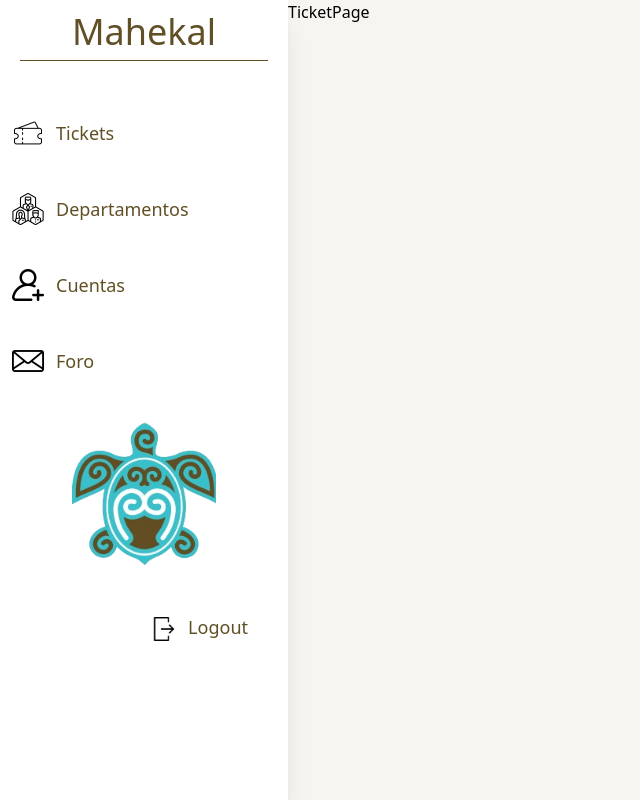
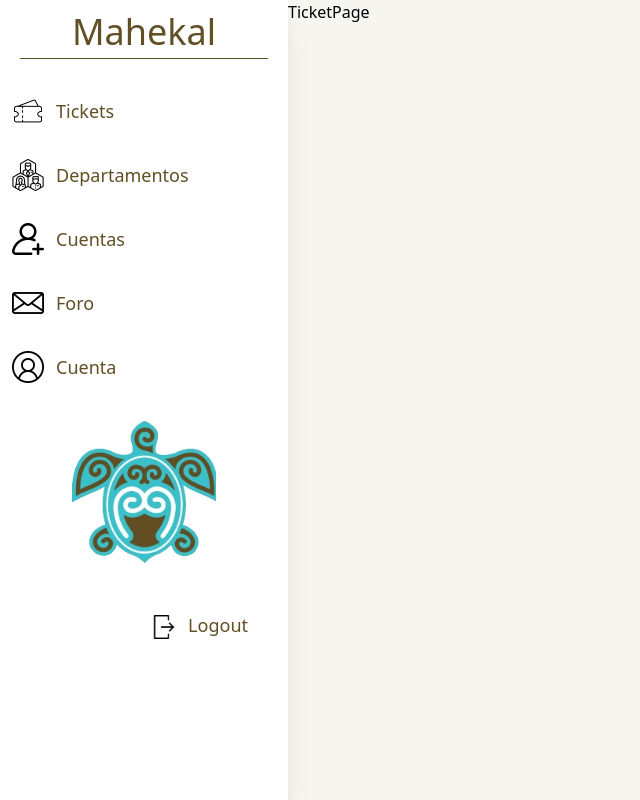
Before and after one commit to MartinGuia/mahekal, a React (Create React App) app in the folder client/: page /tickets in a window 1280 px wide. Shown: the whole page, without its empty margins (0-640 px from the left). Built offline with nearby package versions, Linux system fonts and the light colour scheme.

Commit message:
SideBarComponent modifications

```diff
--- a/client/src/components/SideBarComponent.jsx
+++ b/client/src/components/SideBarComponent.jsx
@@ -3,6 +3,7 @@ import tickets from '../img/boleto.png'
 import dptos from '../img/departamento.png'
 import cuentas from '../img/agregar-usuario.png'
 import mensaje from '../img/mensaje.png'
+import cuenta from '../img/usuario.png'
 
 function SideBarComponent() {
     const [open, setOpen] = useState(true);
@@ -26,6 +27,10 @@ function SideBarComponent() {
           title: 'Foro',
           image: mensaje,
       },
+      {
+          title: 'Cuenta',
+          image: cuenta,
+      },
   ]
 
   return (
@@ -37,7 +42,7 @@ function SideBarComponent() {
       <button
         className="fixed lg:hidden z-90 bottom-10 right-10 bg-water-blue
         w-10 h-10 rounded-full drop-shadow-md flex justify-center items-center text-white
-        text-4xl hover:bg-teal-800 duration-300" onClick={toggleSidebar}
+        text-4xl hover:bg-cyan-600 duration-300" onClick={toggleSidebar}
       >
         <img className="size-8" src="menu.png" alt="menu" />
       </button>
@@ -48,14 +53,14 @@ function SideBarComponent() {
         {/* caja que engloba los elementos del titulo y hr:linea inferior del titulo */}
         <div className="justify-center mt-3">
           <h1 className={`text-mahekal-brown font-medium text-4xl text-center duration-0 ${!open && 'invisible'}`}>Mahekal</h1>
-          <hr className={`w-auto mx-5 mt-2 border-mahekal-brown duration-0 ${!open && 'invisible'}`}/>
+          <hr className={`w-auto mx-5 mt-1.5 border-mahekal-brown duration-0 ${!open && 'invisible'}`}/>
         </div>
 
         {/* Lista de elementos para el menu */}
-        <ul className="pt-6">
+        <ul className="pt-4">
           {Menus.map((menu, i)=>(
             <>
-              <li key={i} className={`flex rounded-md p-3 mt-5  cursor-pointer hover:bg-water-blue items-center gap-x-3 `}>
+              <li key={i} className={`flex rounded-md p-3 mt-2  cursor-pointer hover:bg-water-blue items-center gap-x-3 `}>
                 <img src={menu.image} className="size-8" />
                 <span className={`flex-1 duration-0 text-mahekal-brown text-lg font-normal ${!open && 'invisible'}`}>
                   {menu.title}
@@ -66,8 +71,8 @@ function SideBarComponent() {
         </ul>
 
         {/* Este div es para el Logo mahekal */}
-        <div className="flex items-center flex-col mt-8">
-          <img src="LogoMahekal.png" alt="LogoMahekal" className="size-36"/>
+        <div className="flex items-center flex-col mt-6">
+          <img src="LogoMahekal.png" alt="LogoMahekal" className="max-[431px]:size-28 size-36"/>
         </div>
 
         <div className="flex mt-10 justify-end mr-6 items-center">
```
Also changed, not shown: client/src/img/usuario.png (added).
